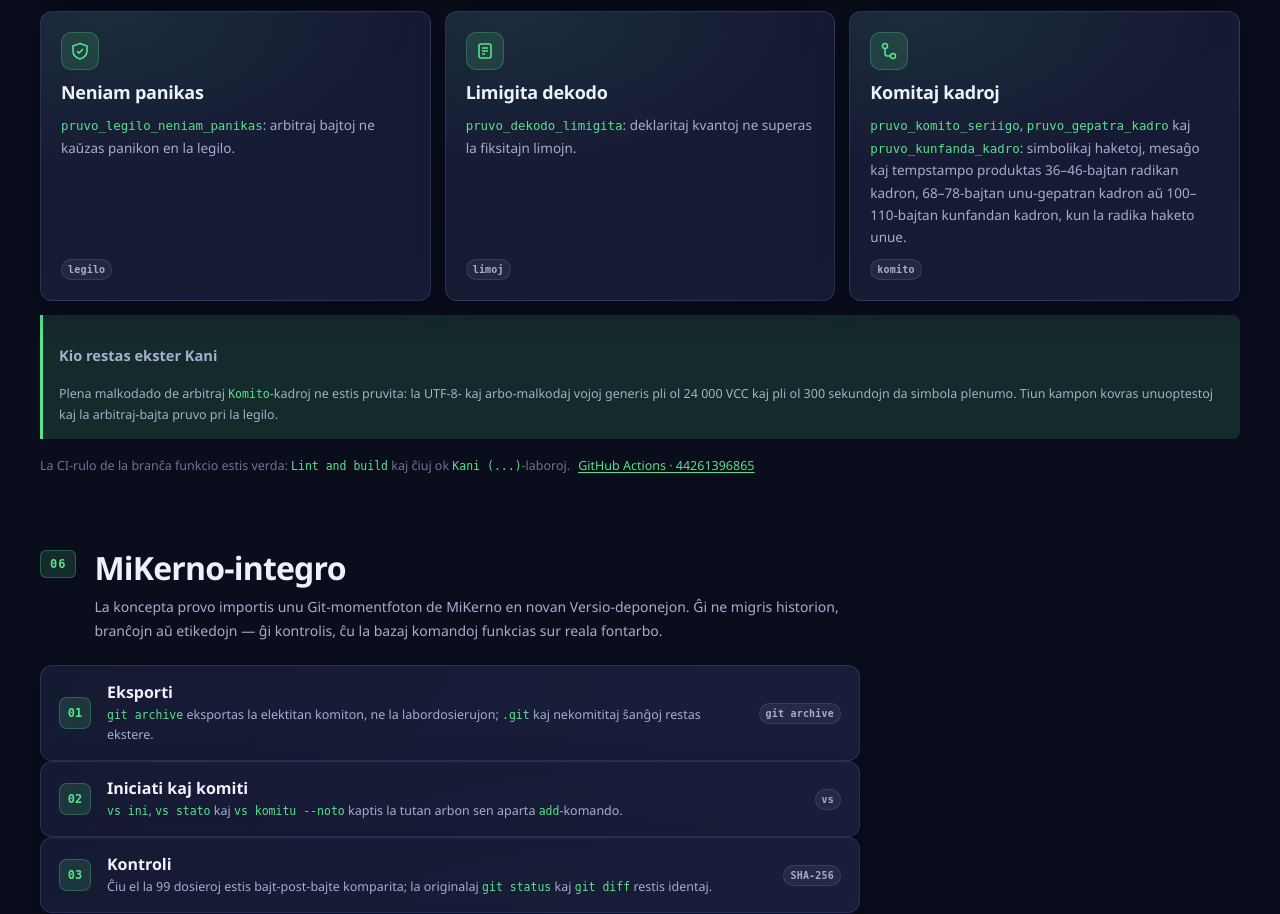
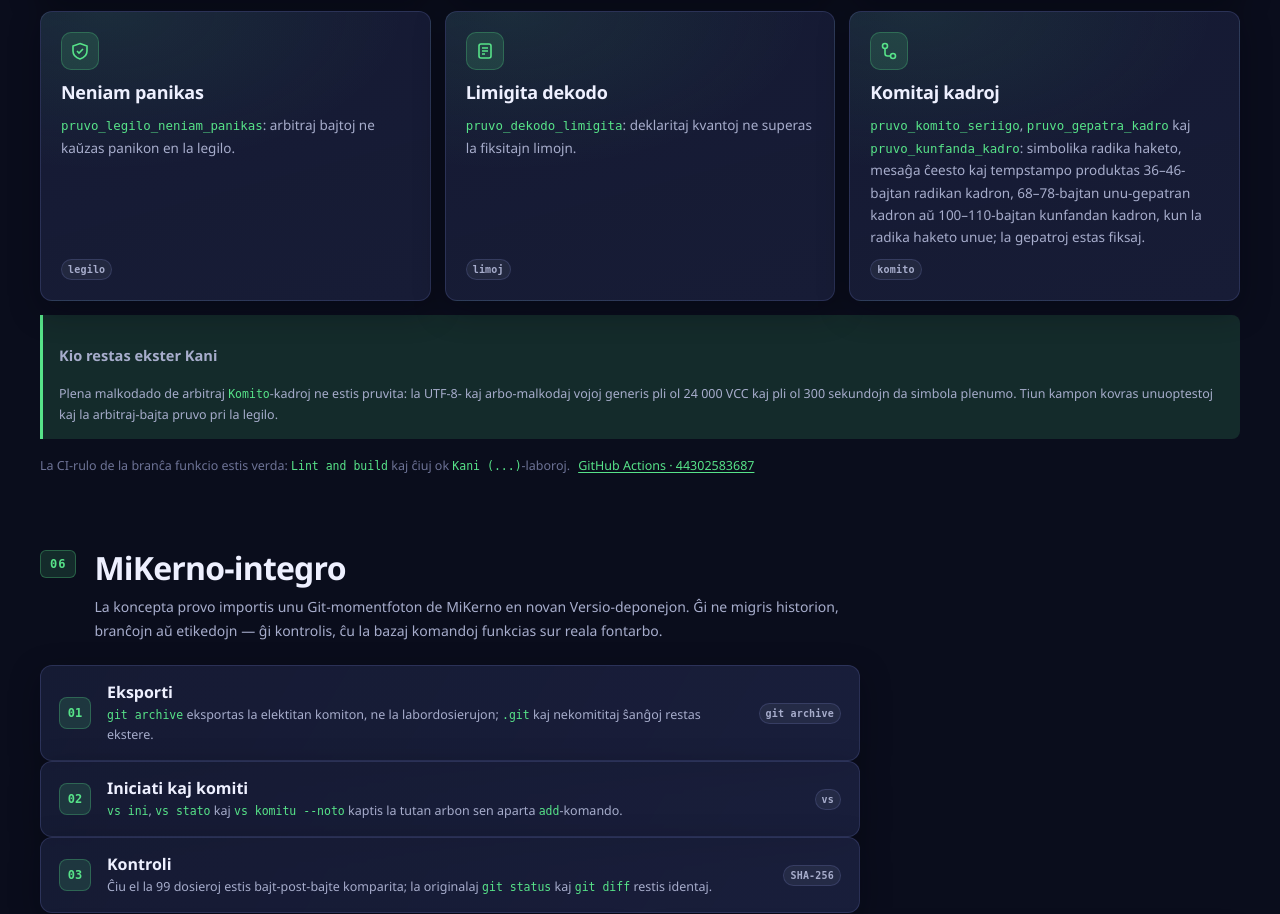
Before and after one commit to makoto-lernanto/versio, a plain HTML site: page docs/index.html in a window 1280 px wide. Shown: the part 5484-6398 px from the top of the page. Drawn offline with Linux system fonts and the light colour scheme.

Commit message:
Ĝisdatigi la pruvpriskribon kaj la nuban staton [skip ci]
La kadraj pruvoj nun havas fiksajn gepatrojn, kaj la kadro mem metas la
fiksajn kampojn antaŭ la varilongajn. La nuba stato spegulas la verdan
rulon 44302583687 de revizio 580dfb8. 主体代码未更改。

```diff
--- a/docs/index.html
+++ b/docs/index.html
@@ -801,10 +801,10 @@
           <h3 data-t="pruv.k6.titolo">Komitaj kadroj</h3>
           <p data-t-html="pruv.k6.teksto">
             <code>pruvo_komito_seriigo</code>, <code>pruvo_gepatra_kadro</code> kaj
-            <code>pruvo_kunfanda_kadro</code>: simbolikaj haketoj, mesaĝo kaj
-            tempstampo produktas 36–46-bajtan radikan kadron, 68–78-bajtan
-            unu-gepatran kadron aŭ 100–110-bajtan kunfandan kadron, kun la radika
-            haketo unue.
+            <code>pruvo_kunfanda_kadro</code>: simbolika radika haketo, mesaĝa
+            ĉeesto kaj tempstampo produktas 36–46-bajtan radikan kadron,
+            68–78-bajtan unu-gepatran kadron aŭ 100–110-bajtan kunfandan kadron,
+            kun la radika haketo unue; la gepatroj estas fiksaj.
           </p>
           <span class="sildeto">komito</span>
         </article>
@@ -821,7 +821,7 @@
       </div>
       <p class="scena-ligiloj" data-aperu>
         <span data-t-html="pruv.nuba">La CI-rulo de la branĉa funkcio estis verda: <code>Lint and build</code> kaj ĉiuj ok <code>Kani (...)</code>-laboroj.</span>
-        <a href="https://github.com/makoto-lernanto/versio/actions/runs/44261396865">GitHub Actions · 44261396865</a>
+        <a href="https://github.com/makoto-lernanto/versio/actions/runs/44302583687">GitHub Actions · 44302583687</a>
       </p>
     </section>
 
--- a/docs/tradukoj/angla.js
+++ b/docs/tradukoj/angla.js
@@ -125,7 +125,7 @@ window.TRADUKOJ_ANGLA = {
   "pruv.k5.titolo": "Bounded decode",
   "pruv.k5.teksto": "<code>pruvo_dekodo_limigita</code>: declared quantities do not exceed the fixed limits.",
   "pruv.k6.titolo": "Commit frames",
-  "pruv.k6.teksto": "<code>pruvo_komito_seriigo</code>, <code>pruvo_gepatra_kadro</code> and <code>pruvo_kunfanda_kadro</code>: symbolic hashes, message and timestamp produce a 36–46 byte root frame, a 68–78 byte single-parent frame or a 100–110 byte merge frame, with the root hash first.",
+  "pruv.k6.teksto": "<code>pruvo_komito_seriigo</code>, <code>pruvo_gepatra_kadro</code> and <code>pruvo_kunfanda_kadro</code>: a symbolic root hash, message presence and timestamp produce a 36–46 byte root frame, a 68–78 byte single-parent frame or a 100–110 byte merge frame, with the root hash first; parent hashes are fixed.",
   "pruv.limo.titolo": "What stays outside Kani",
   "pruv.limo.teksto": "Full decoding of arbitrary <code>Komito</code> frames was not proven: the UTF-8 and tree decoding paths produced more than 24,000 VCCs and over 300 seconds of symbolic execution. Unit tests and the arbitrary-byte reader proof cover that area.",
   "pruv.nuba": "The CI run for the branch feature was green: <code>Lint and build</code> and all eight <code>Kani (...)</code> jobs.",
```
Also changed, not shown: 2 other files.
